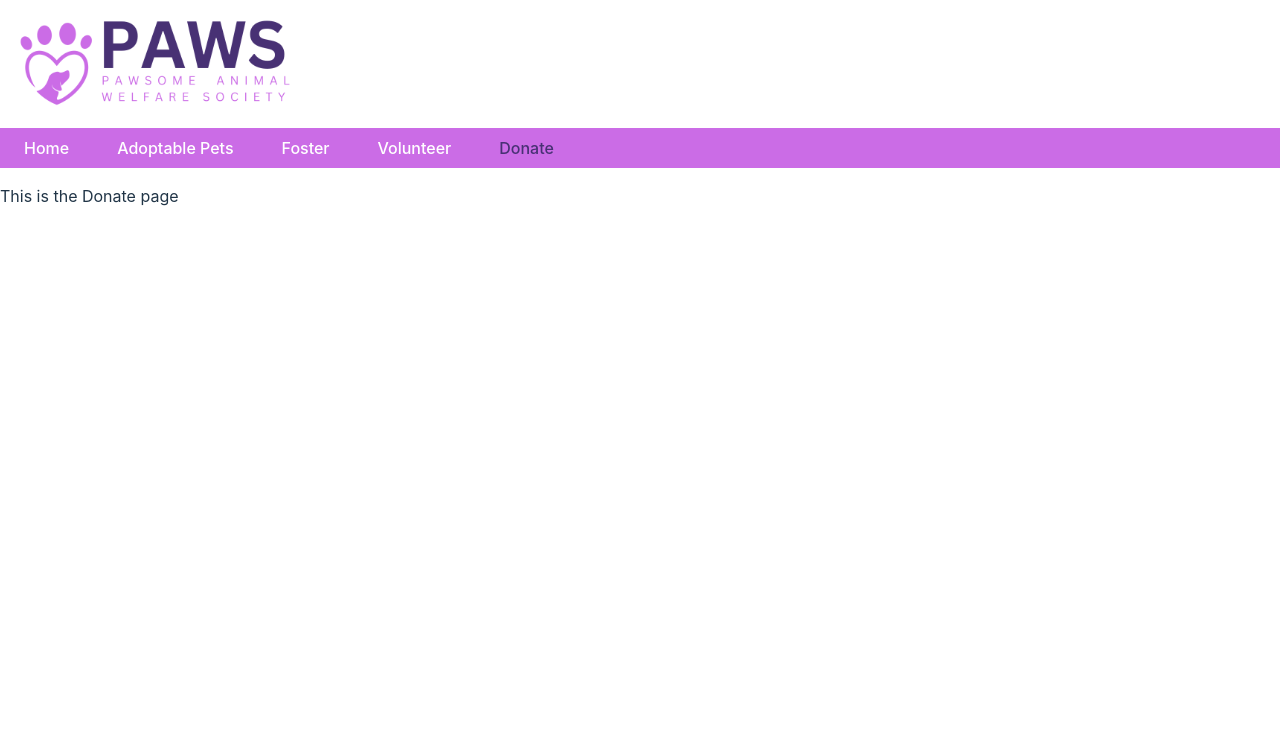
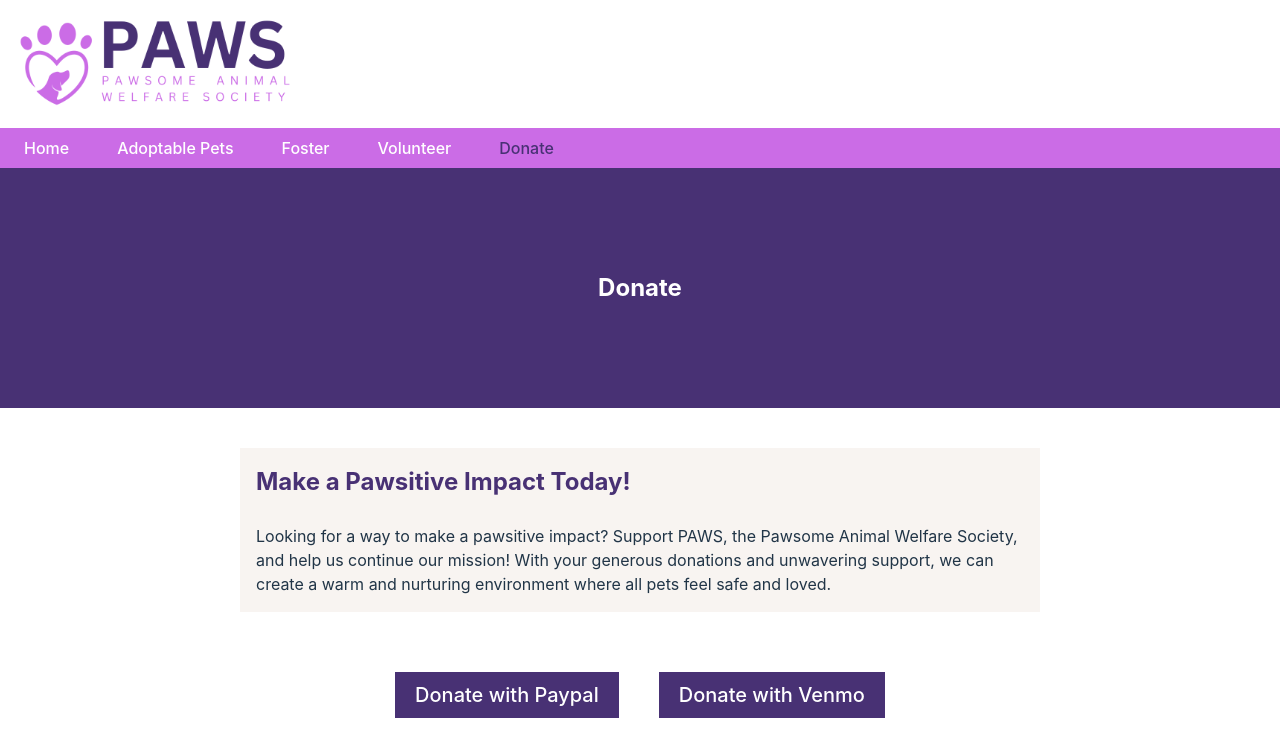
Before and after one commit to JackUhl/Paws_UI, a React (Vite) app: page /Donate in a window 1280 px wide. Shown: the top 756 px of the page. Built offline with nearby package versions, Linux system fonts and the light colour scheme.

Commit message:
Add donate page

```diff
--- a/src/components/ImageSliderComponent/ImageSliderComponent.tsx
+++ b/src/components/ImageSliderComponent/ImageSliderComponent.tsx
@@ -1,8 +1,8 @@
 import './ImageSliderComponent.css'
 import { useEffect, useState } from 'react';
 import { IImageSliderComponent } from './IImageSliderComponent'
-import '../RouteButtonComponent/RouteButtonComponent'
-import RouteButtonComponent from '../RouteButtonComponent/RouteButtonComponent';
+import '../RouteButtonComponent/LinkButtonComponent'
+import LinkButtonComponent from '../RouteButtonComponent/LinkButtonComponent';
 
 
 export default function ImageSliderComponent(props: IImageSliderComponent) {
@@ -80,7 +80,8 @@ export default function ImageSliderComponent(props: IImageSliderComponent) {
             <h1>{props.slides[curImgIndex].headerText}</h1>
             <h2>{props.slides[curImgIndex].subHeaderText}</h2>
             <div className='routeBtnContainer'>
-              <RouteButtonComponent
+              <LinkButtonComponent
+                linksToInternalRoute={true}
                 route={props.slides[curImgIndex].buttonRoute}
                 text={props.slides[curImgIndex].buttonText}
               />
--- /dev/null
+++ b/src/components/RouteButtonComponent/ILinkButtonComponent.tsx
@@ -0,0 +1,5 @@
+export interface ILinkButtonComponent{
+    linksToInternalRoute: boolean
+    route: string,
+    text: string
+}
--- a/src/components/RouteButtonComponent/IRouteButtonComponent.tsx
+++ /dev/null
@@ -1,4 +0,0 @@
-export interface IRouteButtonComponent{
-    route: string,
-    text: string
-}
--- a/src/components/RouteButtonComponent/RouteButtonComponent.css
+++ b/src/components/RouteButtonComponent/LinkButtonComponent.css
@@ -11,6 +11,13 @@
     background-size: cover;
     background-position: 50%;
     background-repeat: no-repeat;
-    transition-duration: .2s;
     background-color: #483174;
 }
+
+.buttonContainer {
+    transition: .2s;
+}
+
+.buttonContainer:hover {
+    opacity: 75%;
+}
--- /dev/null
+++ b/src/components/RouteButtonComponent/LinkButtonComponent.tsx
@@ -0,0 +1,14 @@
+import './LinkButtonComponent.css'
+import { ILinkButtonComponent } from "./ILinkButtonComponent"
+import { Link } from 'react-router-dom'
+
+
+export default function LinkButtonComponent(props: ILinkButtonComponent) {
+    return (
+        <>
+            <div className='buttonContainer'>
+                <Link to={props.route} target={props.linksToInternalRoute ? "_self" : "_blank"}><p className='routeBtn'>{props.text}</p></Link>
+            </div>
+        </>
+    )
+}
--- a/src/components/RouteButtonComponent/RouteButtonComponent.tsx
+++ /dev/null
@@ -1,15 +0,0 @@
-import './RouteButtonComponent.css'
-import { IRouteButtonComponent } from "./IRouteButtonComponent"
-import { Link } from 'react-router-dom'
-
-
-export default function RouteButtonComponent(props: IRouteButtonComponent) {
-
-    return (
-        <>
-            <div className='buttonContainer'>
-                <Link to={props.route}><p className='routeBtn'>{props.text}</p></Link>
-            </div>
-        </>
-    )
-}
--- /dev/null
+++ b/src/components/TitleBannerComponent/ITitleBannerComponent.tsx
@@ -0,0 +1,3 @@
+export interface ITitleBannerComponent {
+    title: string;
+}
--- /dev/null
+++ b/src/components/TitleBannerComponent/TitleBannerComponent.css
@@ -0,0 +1,12 @@
+.titleContainer {
+    width: 100%;
+    height: 30vh;
+    display: flex;
+    justify-content: center;
+    background-color: #483174;
+    align-items: center;
+}
+
+.titleContainer h2 {
+    color: white;
+}
--- /dev/null
+++ b/src/components/TitleBannerComponent/TitleBannerComponent.tsx
@@ -0,0 +1,12 @@
+import './TitleBannerComponent.css'
+import { ITitleBannerComponent } from "./ITitleBannerComponent";
+
+export default function TitleBanner(props: ITitleBannerComponent) {
+    return (
+        <>
+            <div className="titleContainer">
+                <h2>{props.title}</h2>
+            </div>
+        </>
+    )
+}
--- a/src/pages/Donate/Donate.css
+++ b/src/pages/Donate/Donate.css
@@ -0,0 +1,36 @@
+.maxContentWrapper {
+    max-width: 800px;
+    margin-left: auto;
+    margin-right: auto;
+}
+
+.donateInfo {
+    display: flex;
+    flex-direction: column;
+    background-color: #f8f4f1;
+    padding: 2%;
+    row-gap: 3vh;
+    margin-top: 5%;
+    margin-bottom: 5%;
+}
+
+.donateInfo p {
+    margin: 0;
+}
+
+.donateInfo h2 {
+    margin: 0;
+    color: #483174
+}
+
+.donateRowFlex {
+    display: flex;
+    flex-direction: row;
+    justify-content: center;
+    gap: 5%;
+}
+
+.donateColumnFlex {
+    display: flex;
+    flex-direction: row;
+}
--- a/src/pages/Donate/Donate.tsx
+++ b/src/pages/Donate/Donate.tsx
@@ -1,9 +1,35 @@
 import './Donate.css'
+import LinkButtonComponent from '../../components/RouteButtonComponent/LinkButtonComponent'
+import TitleBanner from '../../components/TitleBannerComponent/TitleBannerComponent'
 
 export default function Donate() {
     return (
         <>
-            <p>This is the Donate page</p>
+            <TitleBanner
+                title='Donate'
+            ></TitleBanner>
+            <div className='maxContentWrapper'>
+                <div className='donateInfo'>
+                    <h2>Make a Pawsitive Impact Today!</h2>
+                    <p>Looking for a way to make a pawsitive impact? Support PAWS, the Pawsome Animal Welfare Society, and help us continue our mission! With your generous donations and unwavering support, we can create a warm and nurturing environment where all pets feel safe and loved.</p>
+                </div>
+                <div className='donateRowFlex'>
+                    <div className='donateColumnFlex'>
+                        <LinkButtonComponent
+                            linksToInternalRoute={false}
+                            route='https://www.paypal.com/paypalme/PawsomeAnimalWelfare'
+                            text='Donate with Paypal'>
+                        </LinkButtonComponent>
+                    </div>
+                    <div className='donateColumnFlex'>
+                        <LinkButtonComponent
+                            linksToInternalRoute={false}
+                            route='https://venmo.com/u/Gayla-Hawks'
+                            text='Donate with Venmo'
+                        ></LinkButtonComponent>
+                    </div>
+                </div>
+            </div>
         </>
     )
 }
```
